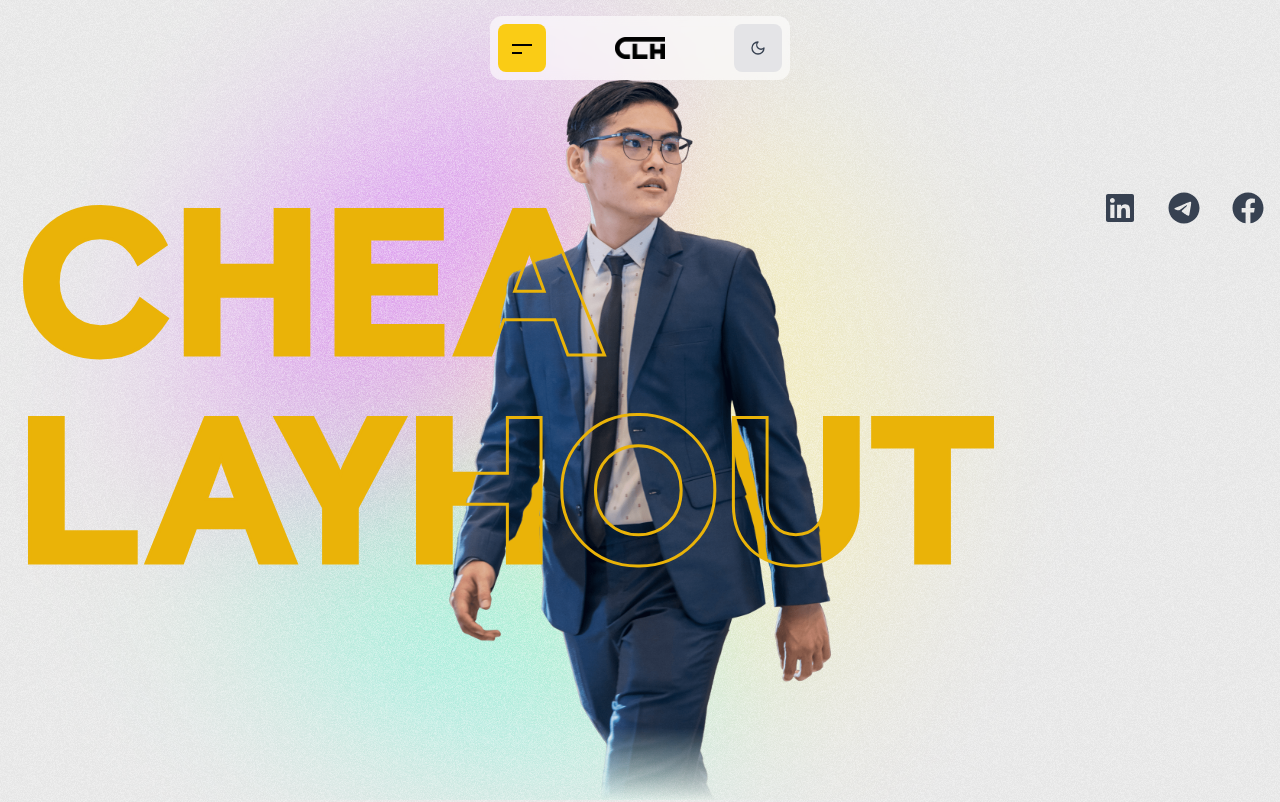
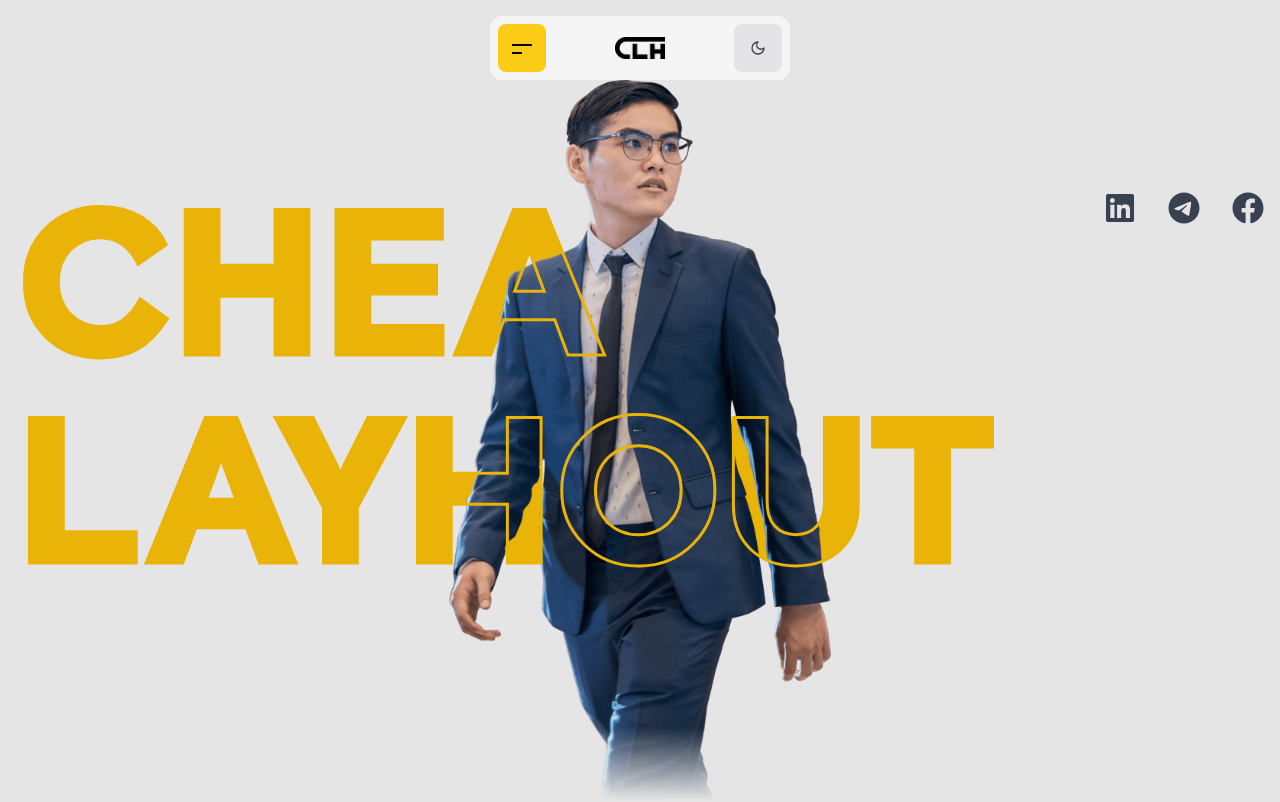
Before and after one commit to Layhout/portfolio, a Next.js app: page / in a window 1280 px wide. Shown: the top 802 px of the page. Built offline with nearby package versions, Linux system fonts and the light colour scheme.

Commit message:
optimize

```diff
--- a/app/globals.css
+++ b/app/globals.css
@@ -20,7 +20,7 @@ body {
   @apply bg-neutral-200 overflow-x-hidden overflow-y-auto relative dark:bg-neutral-800;
 }
 
-body::after {
+/* body::after {
   content: "";
   position: absolute;
   top: 0;
@@ -35,7 +35,7 @@ body::after {
 
 .dark body::after {
   background-image: url("../public/assets/images/grain_dark.png");
-}
+} */
 
 @layer components {
   .section-title {
--- a/app/layout.tsx
+++ b/app/layout.tsx
@@ -25,7 +25,7 @@ export default function RootLayout({
   return (
     <html lang="en">
       <body className={cn("font-sans antialiased text-gray-700 dark:text-gray-200", basisGrotesqueArabic.variable)}>
-        <IdleBallBG />
+        {/* <IdleBallBG /> */}
         <SmoothScrolling>{children}</SmoothScrolling>
       </body>
     </html>
```
